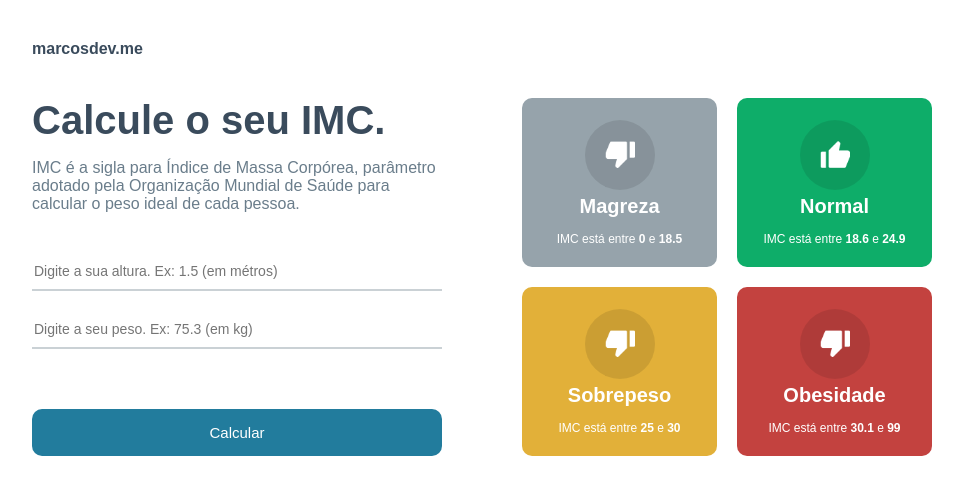
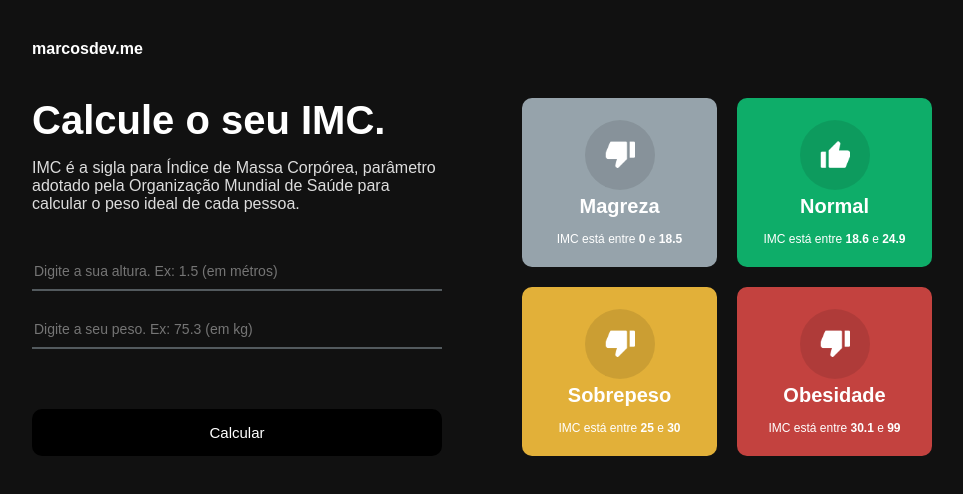
Before and after one commit to iamdevmarcos/react-imc, a React (Vite) app: page / in a window 1280 px wide. Shown: the top 494 px of the page, without its empty margins (158-1121 px from the left). Built offline with nearby package versions, Linux system fonts and the light colour scheme.

Commit message:
styles: add new colors

```diff
--- a/src/App.styles.ts
+++ b/src/App.styles.ts
@@ -18,7 +18,7 @@ export const Area = styled.div`
 export const Logo = styled.a`
   text-decoration: none;
   font-weight: bold;
-  color: #3a4b5c;
+  color: #fff;
 `;
 
 export const Container = styled.div`
@@ -61,13 +61,13 @@ export const Grid = styled.div`
 export const Title = styled.h1`
   margin: 0;
   font-size: 40px;
-  color: #3a4b5c;
+  color: #fff;
 `;
 
 export const Description = styled.p`
   font-size: 16px;
   margin-bottom: 40px;
-  color: #6a7d8b;
+  color: #ddd;
 `;
 
 export const Input = styled.input`
@@ -78,6 +78,8 @@ export const Input = styled.input`
   padding: 10px 2px;
   margin-bottom: 20px;
   font-size: 14px;
+  background: transparent;
+  color: #fff;
 
   &:disabled {
     opacity: 0.5;
@@ -90,7 +92,7 @@ export const Input = styled.input`
 `;
 
 export const Button = styled.button`
-  background: #227c9d;
+  background: #000;
   color: #fff;
   font-size: 15px;
   border: 0;
@@ -118,7 +120,7 @@ export const RightBig = styled.div`
 
 export const RightArrow = styled.div`
   position: absolute;
-  background: #227c9d;
+  background: #000;
   width: 70px;
   height: 70px;
   border-radius: 50%;
--- a/src/styles/GlobalStyles.ts
+++ b/src/styles/GlobalStyles.ts
@@ -7,5 +7,6 @@ export const GlobalStyles = createGlobalStyle`
 
   body {
     font-family: "Poppins", sans-serif;
+    background: #111;
   }
 `;
```
